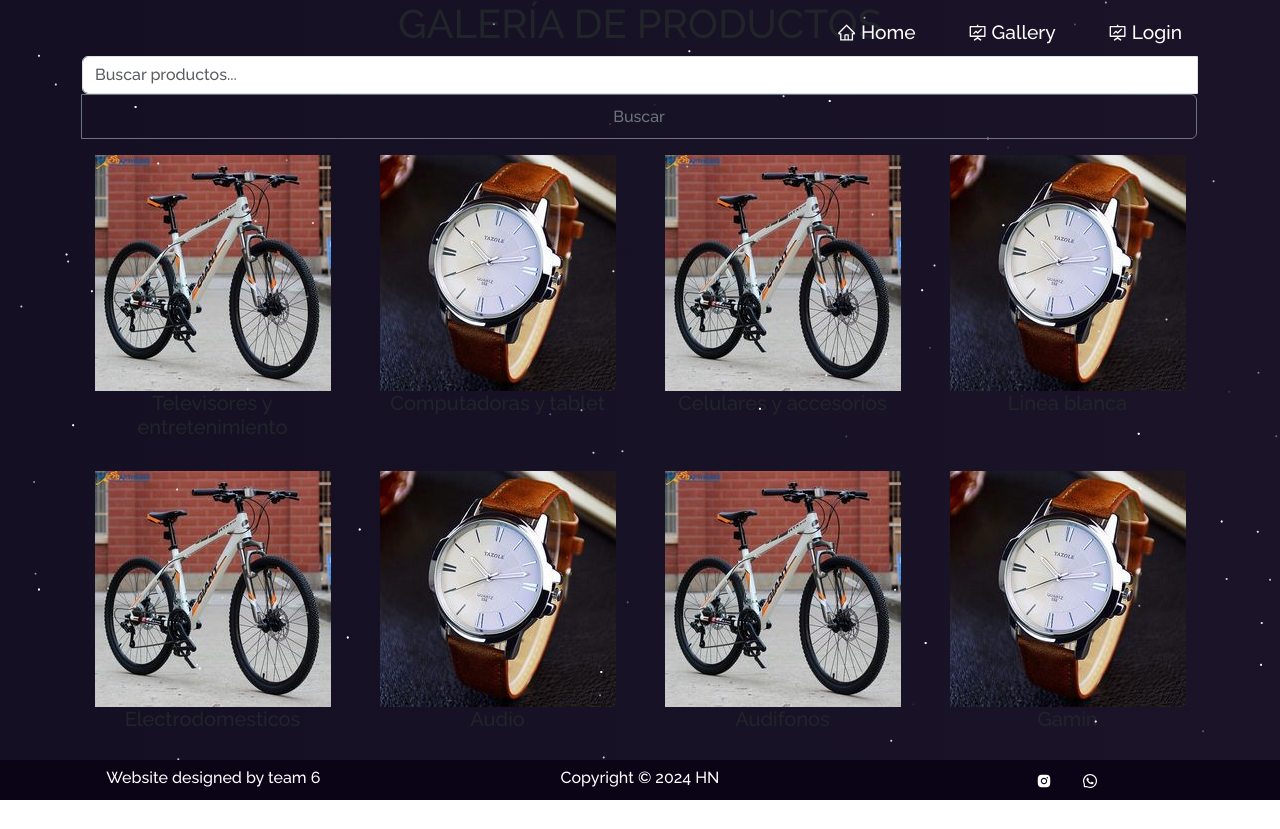
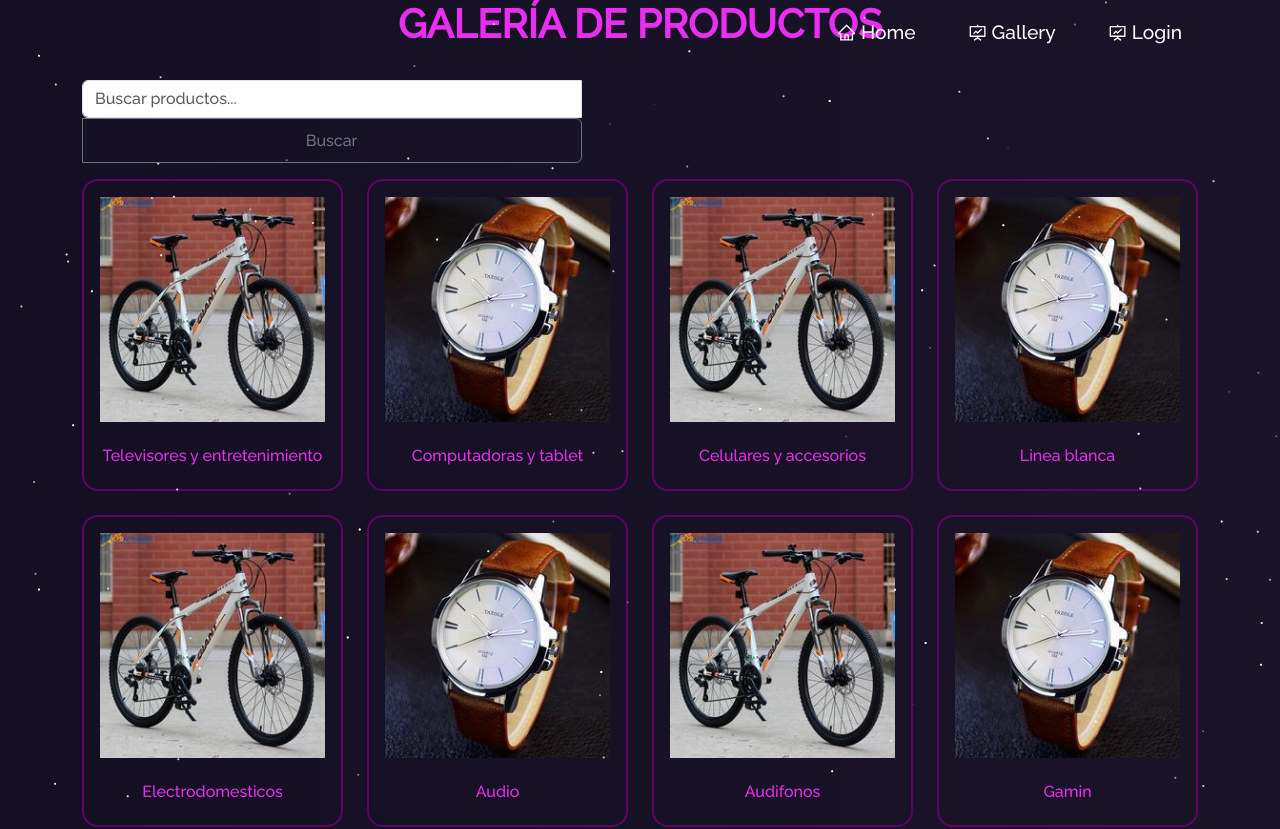
Before and after one commit to lenguajeIII/mi-proyecto-react, a React (Create React App) app: page /product in a window 1280 px wide. Shown: the top 829 px of the page. Before the commit the page ends 800 px from the top, so only its background shows below. Built offline with nearby package versions, Linux system fonts and the light colour scheme.

Commit message:
CssProducto
Se implemento un poco de css

```diff
--- a/src/App.js
+++ b/src/App.js
@@ -19,6 +19,7 @@
 import ScrollToTop from "./components/ScrollToTop";
 import "./style.css";
 import "./STYLES/login.css";
+import "./STYLES/Product.css";
 import "./STYLES/App.css";
 import "bootstrap/dist/css/bootstrap.min.css";
 import Login from "./PAGES/Login";
--- a/src/PAGES/product.js
+++ b/src/PAGES/product.js
@@ -1,11 +1,12 @@
 import React, { useState } from "react";
 import { Container, Row, Col, InputGroup, FormControl, Button } from "react-bootstrap";
 import Particle from "../components/Particle";
-import Tecnologia from "../MEDIA/images/Productos/Producto2.jpg"
+import Tecnologia from "../MEDIA/images/Productos/Producto2.jpg";
 import Hogar from "../MEDIA/images/Productos/Producto1.jpg";
 
 
 const mockProducts = [
+
   { id: 1 ,title: "Televisores y entretenimiento" , category: "Categoría A", imageUrl: Tecnologia},
   { id: 2, title: "Computadoras y tablet", category: "Categoría B", imageUrl: Hogar },
   { id: 3, title: "Celulares y accesorios", category: "Categoría A", imageUrl:Tecnologia },
@@ -14,6 +15,11 @@
   { id: 6, title: "Audio", category: "Categoría B", imageUrl: Hogar },
   { id: 7, title: "Audifonos", category: "Categoría A", imageUrl:Tecnologia },
   { id: 8, title: "Gamin", category: "Categoría B", imageUrl: Hogar },
+  { id: 9, title: "Electrodomesticos", category: "Categoría A", imageUrl:Tecnologia },
+  { id: 10, title: "Audio", category: "Categoría B", imageUrl: Hogar },
+  { id: 11, title: "Audifonos", category: "Categoría A", imageUrl:Tecnologia },
+  { id: 12, title: "Gamin", category: "Categoría B", imageUrl: Hogar },
+
 ];
 
 function Product() {
@@ -31,8 +37,8 @@
   return (
     <Container>
       <Particle />
-      <h1>GALERÍA DE PRODUCTOS</h1>
-      <InputGroup className="mb-3">
+      <h1 className="product-gallery-header">GALERÍA DE PRODUCTOS</h1>
+      <InputGroup className="mb-3 search-bar-container">
         <FormControl
           placeholder="Buscar productos..."
           onChange={handleSearchChange}
--- /dev/null
+++ b/src/STYLES/Product.css
@@ -0,0 +1,47 @@
+/* Product.css */
+
+/* Product.css */
+.product-gallery-header {
+    text-align: center;
+    margin-bottom: 2rem;
+    font-size: 2.5rem;
+    color:#ea2ef1;
+    font-weight: bold;
+  }
+
+  .search-bar-container {
+    display: flex;
+    justify-content: center;
+    margin-bottom: 2rem;
+  }
+
+  .input-group {
+    max-width: 500px; /* Limitar el ancho del campo de búsqueda */
+  }
+
+
+
+  .product-item {
+    border: 2px solid #600463; /* Borde más claro */
+    border-radius: 1rem;
+    padding: 1rem;
+    transition: transform 0.2s ease-in-out, box-shadow 0.2s ease-in-out;
+  }
+
+  .product-item:hover {
+    transform: scale(); /* Ligeramente más grande al pasar el mouse */
+    box-shadow: 0 5px 15px rgba(0, 2, 0, 0.1); /* Sombra suave al pasar el mouse */
+  }
+
+  .product-item img {
+    height: auto; /* Altura fija para uniformidad */
+    width: auto; /* Ancho automático para mantener la relación de aspecto */
+    margin-bottom: 1rem;
+    object-fit: contain; /* Asegurar que la imagen se ajuste correctamente */
+  }
+
+  .product-item h5 {
+    color: #ea2ef1;
+    margin-top: 0.5rem;
+    font-size: 1.0rem; /* Tamaño de fuente más grande para los títulos */
+  }
```
